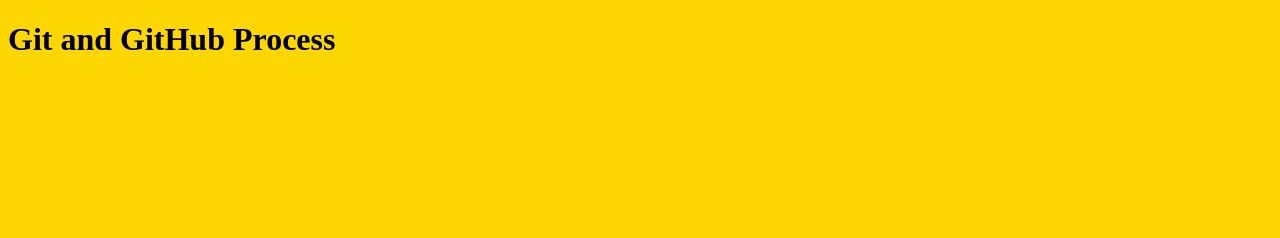
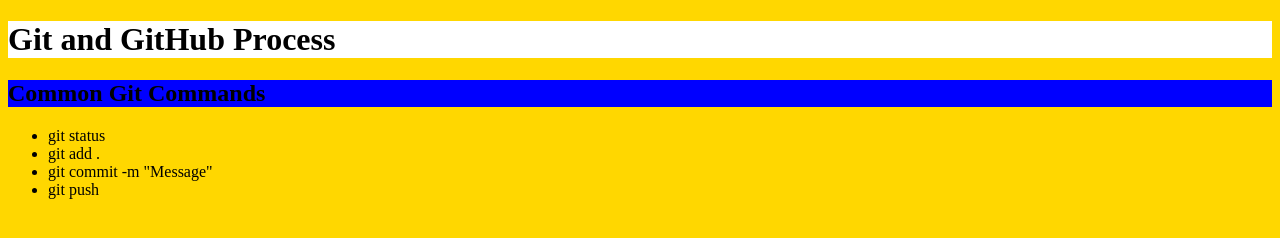
Before and after one commit to ahern-s156-sketch/gitgithubprocess, a plain HTML site: page index.html in a window 1280 px wide. Drawn offline with Linux system fonts and the light colour scheme.

Commit message:
Updated index headers and added ul

```diff
--- a/index.html
+++ b/index.html
@@ -9,5 +9,12 @@
 </head>
 <body>
     <h1>Git and GitHub Process</h1>
+    <h2>Common Git Commands</h2>
+    <ul>
+        <li>git status</li>
+        <li>git add .</li>
+        <li>git commit -m "Message"</li>
+        <li>git push</li>
+    </ul>
 </body>
 </html>
--- a/styles.css
+++ b/styles.css
@@ -1,3 +1,11 @@
 body{
     background-color: gold;
 }
+h1
+{
+    background-color: white;
+}
+h2
+{
+    background-color: blue;
+}
```
